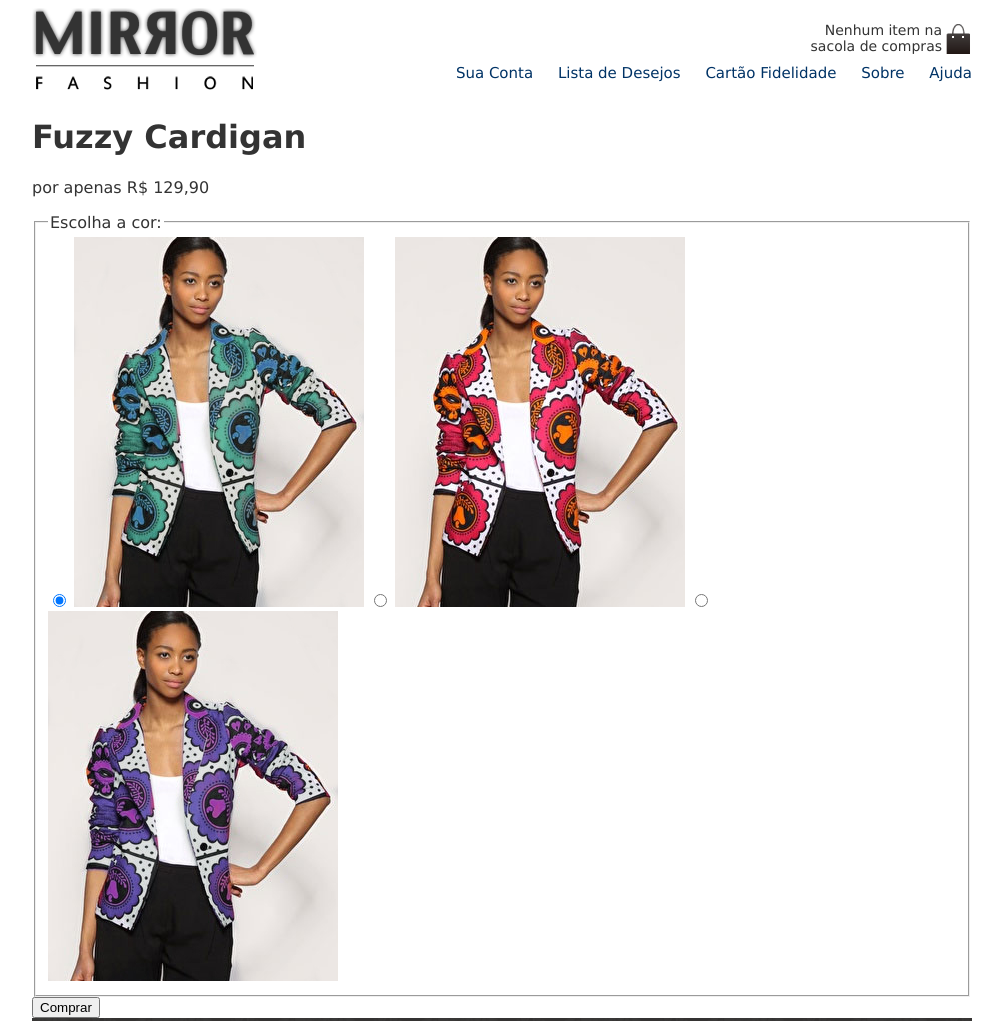
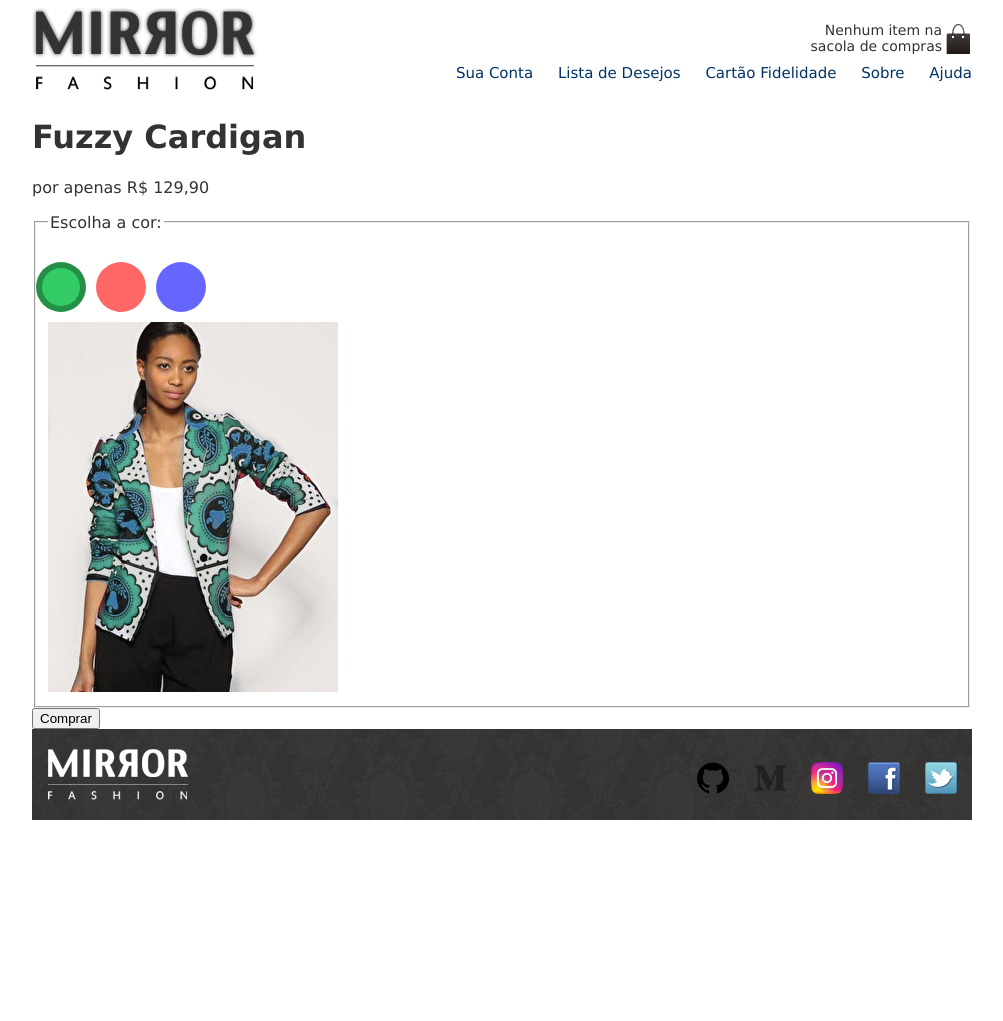
Before and after one commit to douglasabnovato/caelum-mirrorfashion, a plain HTML site: page pages/produto.html in a window 1280 px wide. Shown: the top 1021 px of the page, without its empty margins (138-1141 px from the left). After the commit the page ends 828 px from the top, so only its background shows below. Drawn offline with Linux system fonts and the light colour scheme; files whose address does not match are found by name.

Commit message:
produto - estilização

```diff
--- a/css/produto.css
+++ b/css/produto.css
@@ -1,5 +1,4 @@
 /* INÍCIO - Elementos gerais */
-
 body{
     color: #333333;
     font-family: "Lucida Sans Unicode", "Lucida Grande", sans-serif;
@@ -77,6 +76,66 @@ header {
 
 /* FIM - Header */
 
+/* Main */
+
+.cores label::after	{
+    content: '';
+    display:	block;
+    border-radius: 50%;
+    width: 50px;
+    height: 50px;
+}
+
+label[for=verde]::after	{
+    background-color: #33CC66;
+}
+
+label[for=rosa]::after	{
+    background-color: #FF6666;
+}
+
+label[for=azul]::after	{
+    background-color: #6666FF;
+}
+
+label[for=verde]::after	{
+    left: 0;
+}
+label[for=rosa]::after	{
+    left: 60px;
+}
+label[for=azul]::after	{
+    left: 120px;
+}
+
+.cores input:checked + label::after	{
+    border: 6px	solid rgba(0,0,0,0.3);
+}
+
+.cores label::after	{
+    box-sizing:	border-box;
+}
+
+.cores input[type=radio]{
+    display: none;
+}
+
+.cores input:not(:checked) + label img {
+    display: none;
+}
+
+.cores label::after{
+    position: absolute;
+    top: 30px;
+}
+
+.cores{
+    position: relative;
+    padding-top: 90px;
+}
+
+/* FIM - Main */
+
 /* INÍCIO - rodapé */
 
 footer{
```
Also changed, not shown: 1 other file.
